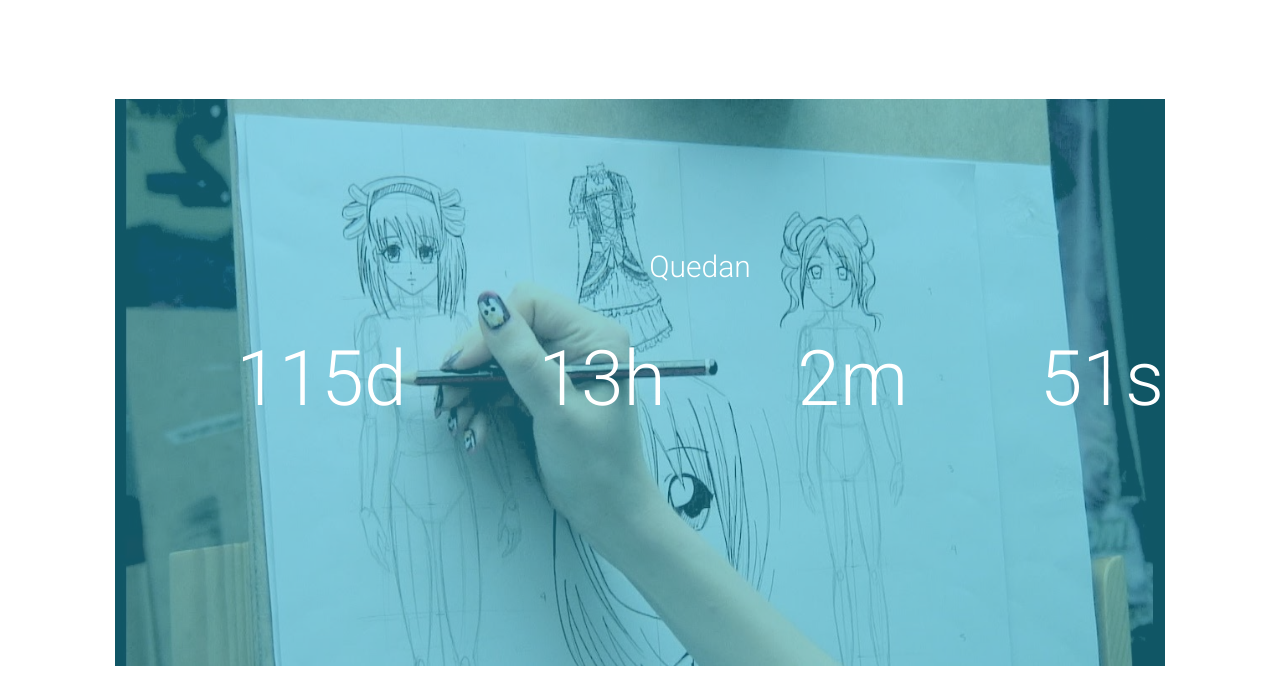
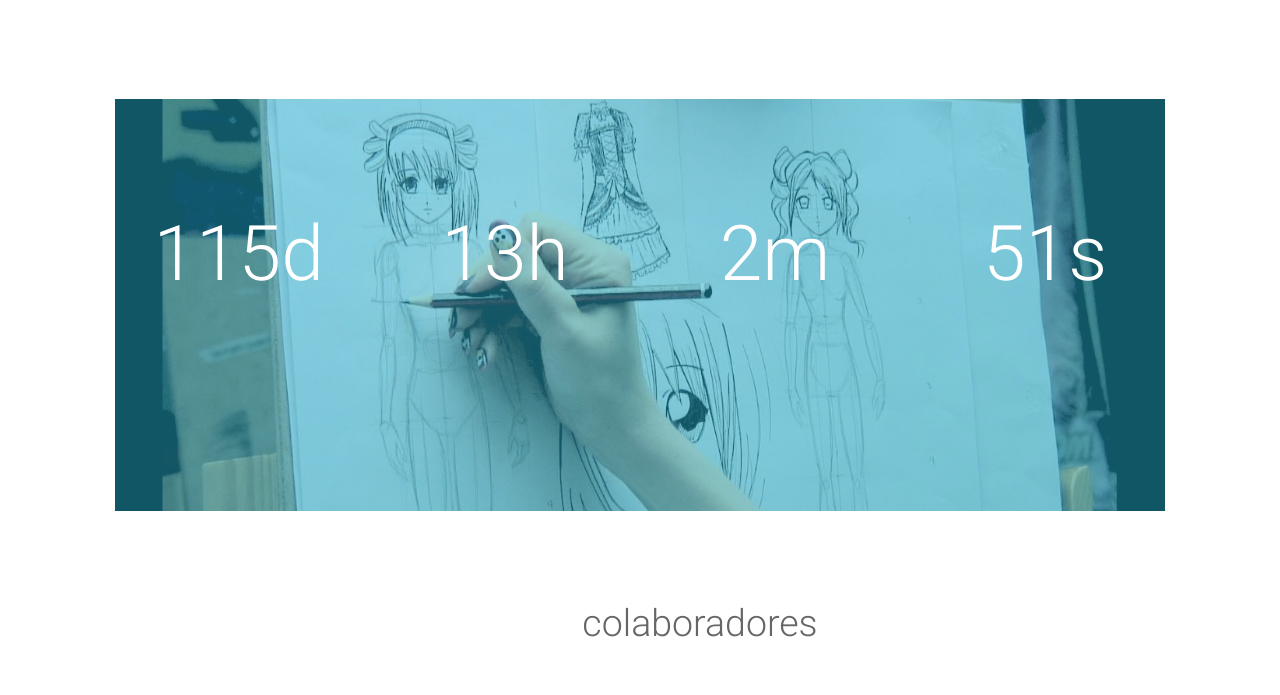
Before and after one commit to javiermunoznavarrete/anime-old-schoold, a plain HTML site: page index.html in a window 1280 px wide. Shown: the part 2215-2910 px from the top of the page. Drawn offline with nearby package versions, Linux system fonts and the light colour scheme; some packages are replaced by stand-ins of ours.

Commit message:
bug section fixed

```diff
--- a/assets/style.css
+++ b/assets/style.css
@@ -178,14 +178,19 @@ span i {
 .blueimp-gallery-controls > .description {
   display: block;
 }
-
+.container-clock{
+	width: 100%;
+}
 .clock {
 	color: white;
 	display: inline-block;
 	font-size: 6vw;
-	padding-right: 5vw;
-	padding-left: 5vw;
-
+	padding-right: 3vw;
+	padding-left: 3vw;
+	text-align: center;
+}
+.section-clok {
+	padding-bottom: 4em;
 }
 .map {
 	width: 33em;
--- a/index.html
+++ b/index.html
@@ -269,16 +269,34 @@
 
 
 <!-- About Starts -->
-<div class="highlight-info">
+<!-- <div class="highlight-info">
   <div class="overlay spacer">
     <div class="container">
-      <div class="row text-center  wowload fadeInDownBig">
+      <div class="text-center  wowload fadeInDownBig">
         <h3>Quedan</h3>
-        <!-- Display the countdown timer in an element -->
-        <div>
+        Display the countdown timer in an element
           <p id="days" class="clock"></p>
           <p id="hours" class="clock"></p>
           <p id="minutes" class="clock"></p>
+          <p id="seconds" class="clock"></p>
+      </div>
+    </div>
+  </div>
+</div> -->
+<div class="highlight-info">
+  <div class="overlay spacer section-clok">
+    <div class="">
+      <div class="row text-center  wowload fadeInDownBig">
+        <div class="col-sm-3 col-xs-6">
+          <p id="days" class="clock"></p>
+        </div>
+        <div class="col-sm-3 col-xs-6">
+          <p id="hours" class="clock"></p>
+        </div>
+        <div class="col-sm-3 col-xs-6">
+          <p id="minutes" class="clock"></p>
+        </div>
+        <div class="col-sm-3 col-xs-6">
           <p id="seconds" class="clock"></p>
         </div>
       </div>
```
